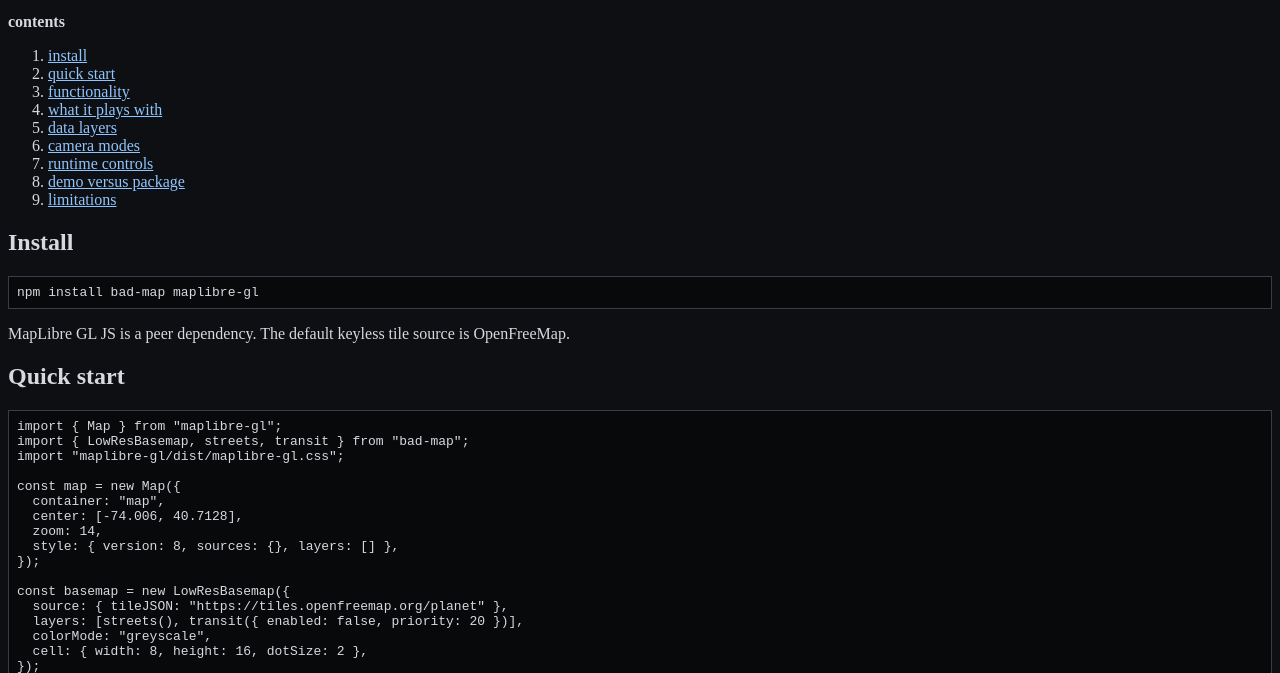
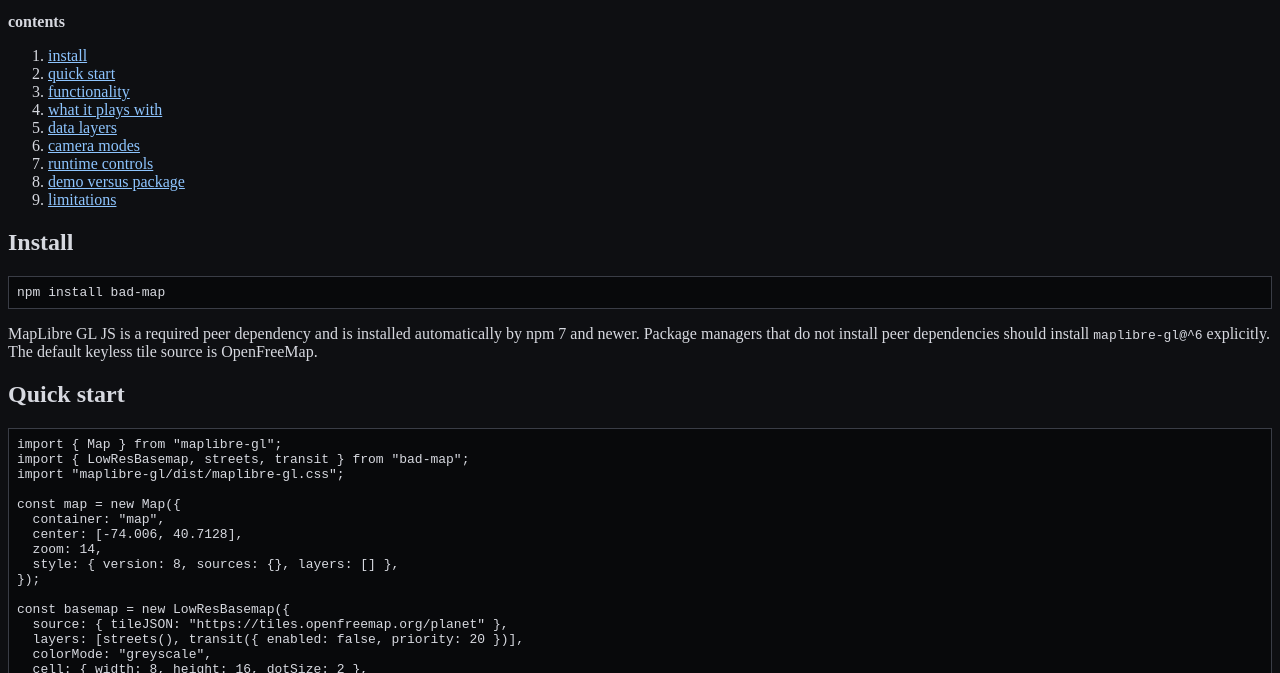
Before and after one commit to niko-dellic/bad-map, a website built with Vite: page docs/index.html in a window 1280 px wide. Shown: the part 127-800 px from the top of the page. Built offline with nearby package versions, Linux system fonts and the light colour scheme.

Commit message:
Release bad-map 0.9.1

```diff
--- a/docs/index.html
+++ b/docs/index.html
@@ -45,10 +45,13 @@
 
       <section id="install">
         <h2>Install</h2>
-        <pre><code>npm install bad-map maplibre-gl</code></pre>
+        <pre><code>npm install bad-map</code></pre>
         <p>
-          MapLibre GL JS is a peer dependency. The default keyless tile source
-          is OpenFreeMap.
+          MapLibre GL JS is a required peer dependency and is installed
+          automatically by npm 7 and newer. Package managers that do not install
+          peer dependencies should install
+          <code>maplibre-gl@^6</code> explicitly. The default keyless tile
+          source is OpenFreeMap.
         </p>
       </section>
 
--- a/package.json
+++ b/package.json
@@ -1,6 +1,6 @@
 {
   "name": "bad-map",
-  "version": "0.9.0",
+  "version": "0.9.1",
   "description": "A semantic low-resolution Braille basemap for MapLibre GL JS",
   "author": "niko-dellic",
   "type": "module",
```
Also changed, not shown: e2e/docs.spec.ts (+6 -1 lines), CHANGELOG.md, README.md, 1 other file.
